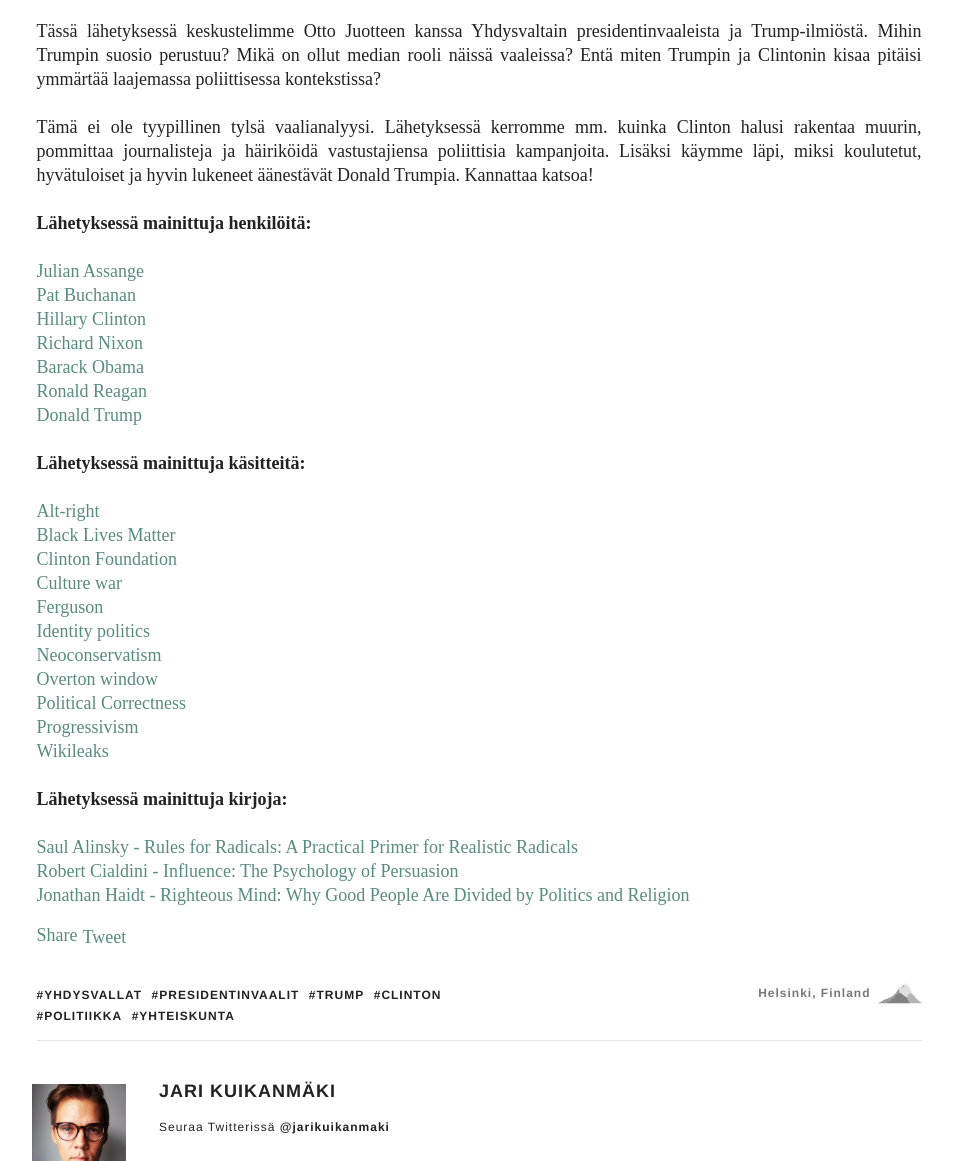
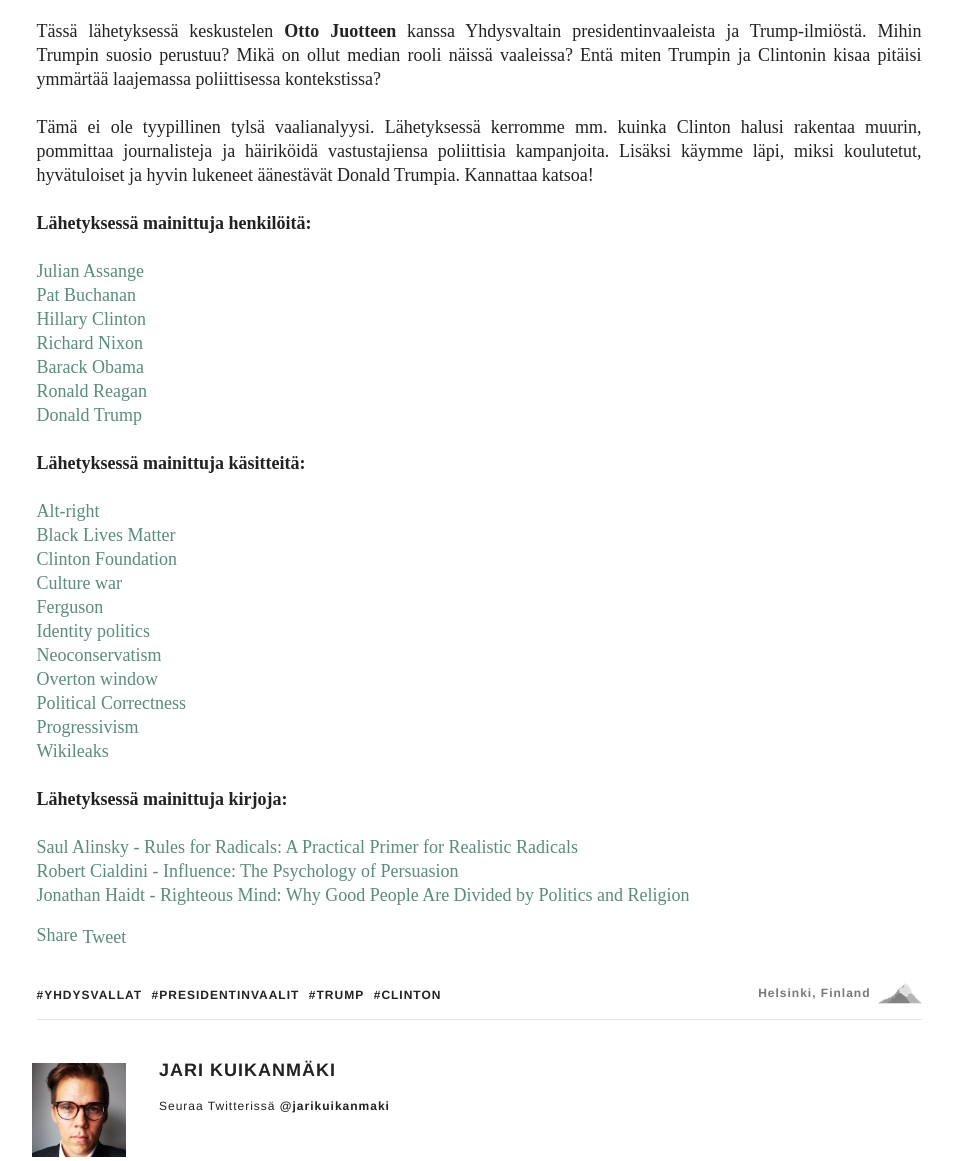
Before and after one commit to kuikanmaki/kuikanmaki.github.io, a Jekyll site: the page built from _posts/2016-11-07-miksi-trump-voittaa.md, in a window 1280 px wide and 1400 px high, scrolled down 896 px, cut to the strip 239-1400 px from the top of the window. Shown: the whole strip, without its empty margins (161-1114 px from the left). Built offline with Jekyll 4.4.1, drawn with Linux system fonts in a browser that asks for light colours; comment, search, counter and statistics services are not loaded.

Commit message:
updated blog post

```diff
--- a/_posts/2016-11-07-miksi-trump-voittaa.md
+++ b/_posts/2016-11-07-miksi-trump-voittaa.md
@@ -3,10 +3,10 @@ layout: post
 title:  "Miksi Trump voittaa"
 author: "Jari Kuikanmäki"
 description: "...jos voittaa."
-image: "/img/farage.jpg"
-date:   2016-11-07 15:00
+image: "/img/trumpclinton.jpg"
+date:   2016-11-07 15:20
 location: Helsinki, Finland
-tags: yhdysvallat presidentinvaalit trump clinton politiikka yhteiskunta
+tags: yhdysvallat presidentinvaalit trump clinton
 ---
 
 <div class="post-image">
@@ -14,11 +14,11 @@ tags: yhdysvallat presidentinvaalit trump clinton politiikka yhteiskunta
 </div>
 <em>Donald Trumpin ja Hillary Clintonin kisa ratkeaa tällä viikolla.</em>
 
+<iframe width="560" height="315" src="https://www.youtube.com/embed/9WLCndrDS2U" frameborder="0" allowfullscreen></iframe>
+
 <p><a href="https://www.youtube.com/channel/UCHOTEl3XEzqv3VuLr20cyOA">Jari & Otto Show nyt YouTubessa.</a></p>
 
-<iframe width="560" height="315" src="https://www.youtube.com/embed/9WLCndrDS2U" frameborder="0" allowfullscreen></iframe>
-
-<p>Tässä lähetyksessä keskustelimme Otto Juotteen kanssa Yhdysvaltain presidentinvaaleista ja Trump-ilmiöstä. Mihin Trumpin suosio perustuu? Mikä on ollut median rooli näissä vaaleissa? Entä miten Trumpin ja Clintonin kisaa pitäisi ymmärtää laajemassa poliittisessa kontekstissa?<br><br>
+<p>Tässä lähetyksessä keskustelen <b>Otto Juotteen</b> kanssa Yhdysvaltain presidentinvaaleista ja Trump-ilmiöstä. Mihin Trumpin suosio perustuu? Mikä on ollut median rooli näissä vaaleissa? Entä miten Trumpin ja Clintonin kisaa pitäisi ymmärtää laajemassa poliittisessa kontekstissa?<br><br>
 
 Tämä ei ole tyypillinen tylsä vaalianalyysi. Lähetyksessä kerromme mm. kuinka Clinton halusi rakentaa muurin, pommittaa journalisteja ja häiriköidä vastustajiensa poliittisia kampanjoita. Lisäksi käymme läpi, miksi koulutetut, hyvätuloiset ja hyvin lukeneet äänestävät Donald Trumpia. Kannattaa katsoa!<br><br>
 
```
